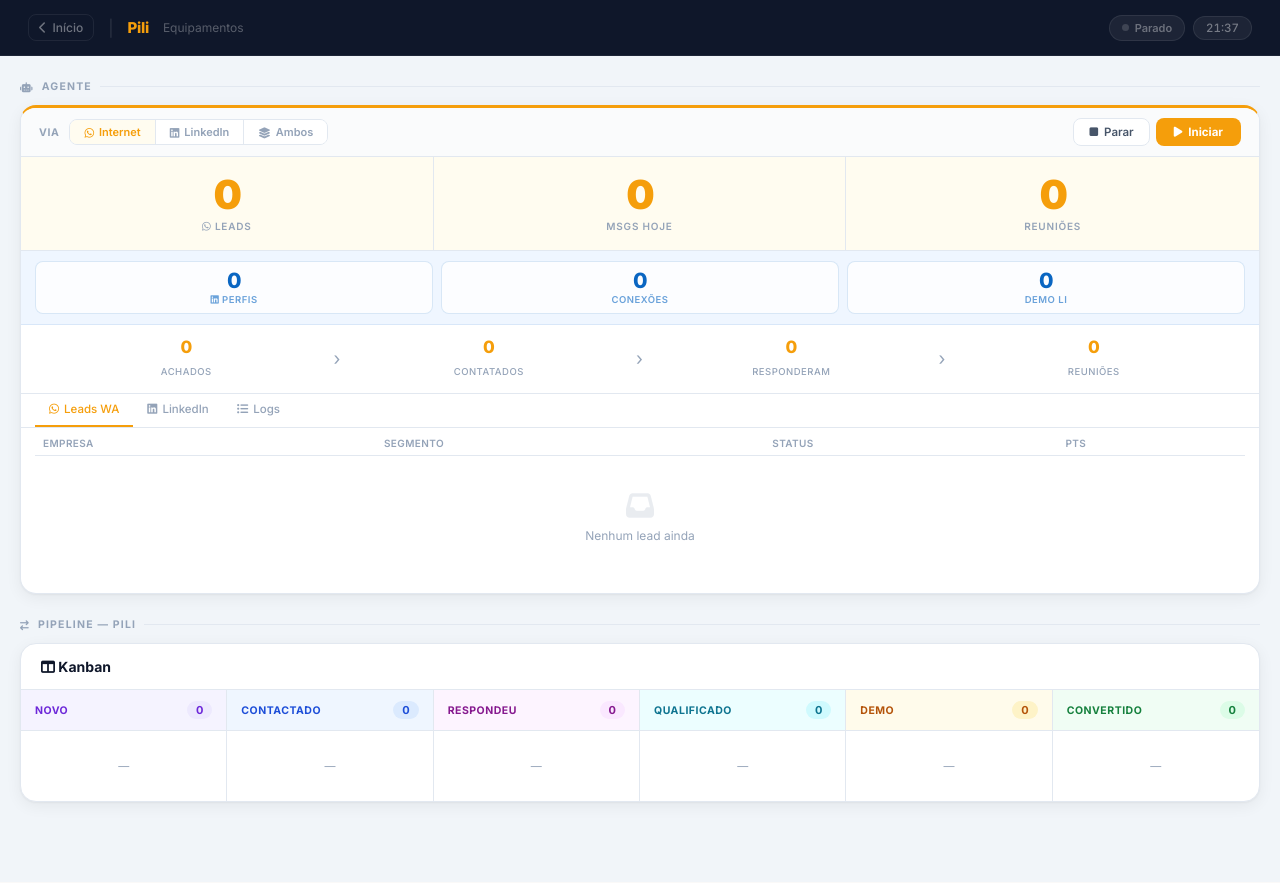
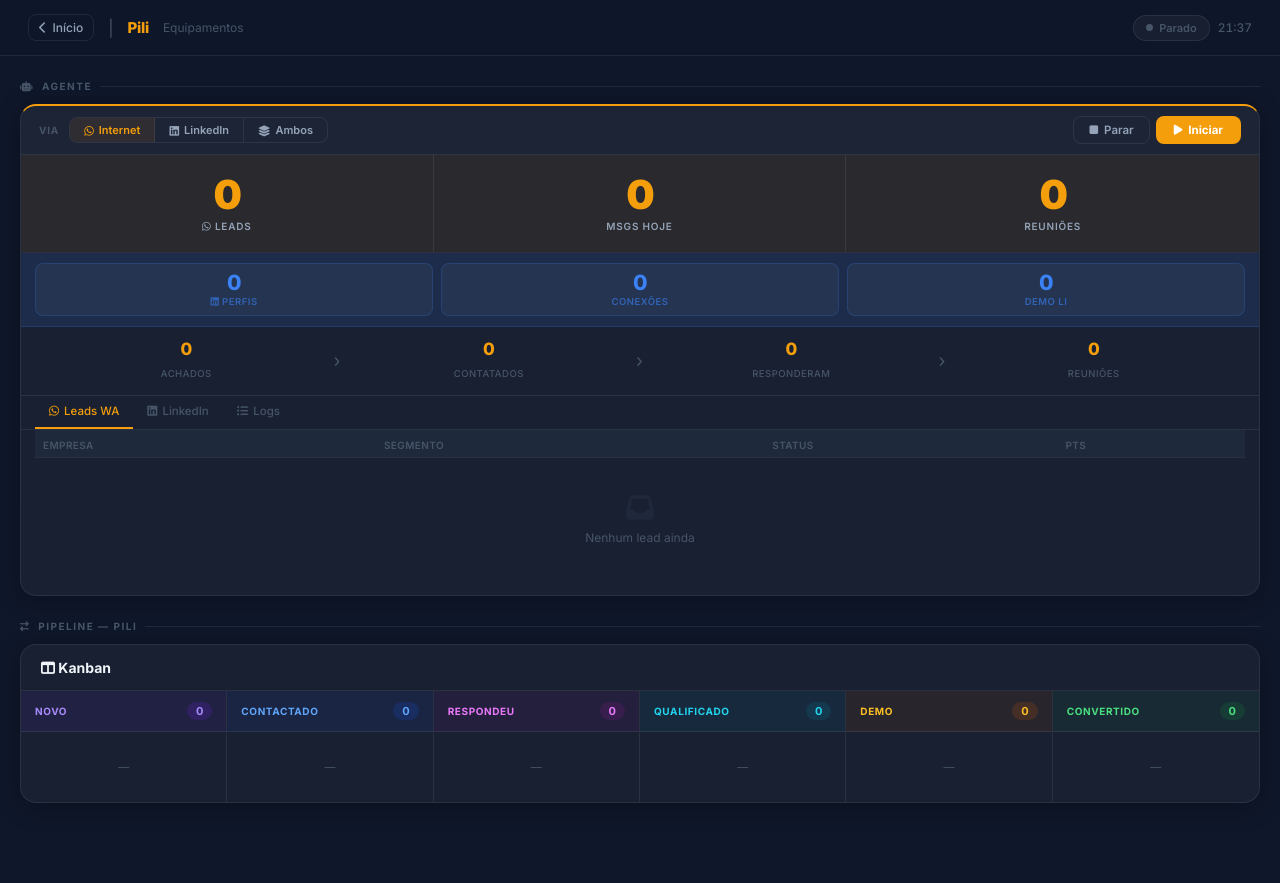
Before and after one commit to AndersD76/robo-comercial, a Flask app: page /pili in a window 1280 px wide. Before the commit the page ends 811 px from the top, so only its background shows below. Run offline with Flask 3, Linux system fonts and the light colour scheme; data that the repository does not hold is empty; some libraries are stand-ins or nearby versions.

Commit message:
fix: corrige diretório robo_prima (era robo_prisma) + dashboard dark theme
- _bot_dir: prisma -> pasta robo_prima (resolve erro 500 no start)
- dashboard.html: tema dark igual à landing (#0f172a, bordas rgba, chips neon)
- _BOT_CFG: adiciona color_dim para fundos sutis no dark mode

Co-Authored-By: Claude Sonnet 4.6 <noreply@anthropic.com>

```diff
--- a/app.py
+++ b/app.py
@@ -26,7 +26,10 @@ _procs: dict = {
 
 def _bot_dir(bot: str) -> str:
     base = os.path.dirname(os.path.abspath(__file__))
-    return os.path.join(base, f'robo_{bot}')
+    # pasta em disco usa nome curto: prisma -> prima
+    _map = {'prisma': 'prima', 'pili': 'pili'}
+    folder = _map.get(bot, bot)
+    return os.path.join(base, f'robo_{folder}')
 
 
 def _is_running(proc) -> bool:
@@ -198,13 +201,15 @@ def get_linkedin(schema: str, limite: int = 30) -> list:
 _BOT_CFG = {
     'prisma': {
         'name': 'Prisma', 'label': 'PrismaBiz',
-        'color': '#10b981', 'color_bg': '#f0fdf8',
-        'color_bd': 'rgba(16,185,129,.2)',
+        'color': '#10b981',
+        'color_dim': 'rgba(16,185,129,.08)',
+        'color_bd': 'rgba(16,185,129,.18)',
     },
     'pili': {
         'name': 'Pili', 'label': 'Equipamentos',
-        'color': '#f59e0b', 'color_bg': '#fffcf0',
-        'color_bd': 'rgba(245,158,11,.2)',
+        'color': '#f59e0b',
+        'color_dim': 'rgba(245,158,11,.08)',
+        'color_bd': 'rgba(245,158,11,.18)',
     },
 }
 
--- a/templates/dashboard.html
+++ b/templates/dashboard.html
@@ -11,155 +11,136 @@
     *, *::before, *::after { margin:0; padding:0; box-sizing:border-box; }
 
     :root {
-      --bg:     #f1f5f9;
-      --card:   #ffffff;
-      --border: #e2e8f0;
-      --text:   #0f172a;
-      --sub:    #475569;
-      --muted:  #94a3b8;
+      --bg:      #0f172a;
+      --surface: rgba(255,255,255,.04);
+      --surf2:   rgba(255,255,255,.06);
+      --border:  rgba(255,255,255,.08);
+      --border2: rgba(255,255,255,.12);
+      --text:    #f1f5f9;
+      --sub:     #94a3b8;
+      --muted:   #475569;
       --accent:      {{ color }};
-      --accent-bg:   {{ color_bg }};
+      --accent-dim:  {{ color_dim }};
       --accent-bd:   {{ color_bd }};
-      --li:    #0a66c2;
-      --li-bg: #eff6ff;
-      --li-bd: rgba(10,102,194,.15);
+      --li:    #3b82f6;
+      --li-dim: rgba(59,130,246,.12);
+      --li-bd: rgba(59,130,246,.2);
     }
 
     body { font-family:'Inter',sans-serif; background:var(--bg); color:var(--text); min-height:100vh; }
 
     /* ════ HEADER ════ */
     header {
-      background:#0f172a; height:56px;
-      display:flex; align-items:center; justify-content:space-between;
-      padding:0 28px;
-      position:sticky; top:0; z-index:200;
-      border-bottom:1px solid rgba(255,255,255,.06);
+      background:rgba(15,23,42,.95); backdrop-filter:blur(12px);
+      height:56px; display:flex; align-items:center; justify-content:space-between;
+      padding:0 28px; position:sticky; top:0; z-index:200;
+      border-bottom:1px solid var(--border);
     }
     .hdr-left { display:flex; align-items:center; gap:14px; }
     .back-btn {
       display:flex; align-items:center; gap:6px;
-      font-size:12px; color:rgba(255,255,255,.4); font-weight:500;
+      font-size:12px; color:var(--sub); font-weight:500;
       text-decoration:none; padding:5px 10px; border-radius:8px;
-      transition:all .15s; border:1px solid rgba(255,255,255,.07);
+      transition:all .15s; border:1px solid var(--border);
     }
-    .back-btn:hover { color:#fff; background:rgba(255,255,255,.06); border-color:rgba(255,255,255,.12); }
-    .hdr-sep { color:rgba(255,255,255,.12); }
+    .back-btn:hover { color:var(--text); background:var(--surf2); border-color:var(--border2); }
+    .hdr-sep { color:var(--muted); }
     .hdr-bot-name { font-size:15px; font-weight:800; color:var(--accent); letter-spacing:-.3px; }
-    .hdr-bot-sub  { font-size:12px; color:rgba(255,255,255,.3); }
+    .hdr-bot-sub  { font-size:12px; color:var(--muted); }
     .hdr-right { display:flex; align-items:center; gap:8px; }
-    .pill {
-      display:flex; align-items:center; gap:5px;
-      padding:4px 12px; border-radius:20px;
-      font-size:11.5px; font-weight:500;
-    }
-    .pill-clk { background:rgba(255,255,255,.06); color:rgba(255,255,255,.4); border:1px solid rgba(255,255,255,.08); font-variant-numeric:tabular-nums; }
+    .hdr-clock { font-size:12px; color:var(--muted); font-variant-numeric:tabular-nums; font-weight:500; }
 
     /* Status badge */
     .status-badge {
       display:flex; align-items:center; gap:6px;
       padding:5px 12px; border-radius:20px;
       font-size:11px; font-weight:600;
-      background:rgba(255,255,255,.06); color:rgba(255,255,255,.35);
-      border:1px solid rgba(255,255,255,.08);
-      transition:all .4s;
+      background:var(--surface); color:var(--muted);
+      border:1px solid var(--border); transition:all .4s;
     }
-    .status-badge.running {
-      background:rgba(34,197,94,.12); color:#4ade80;
-      border-color:rgba(34,197,94,.2);
-    }
-    .sdot {
-      width:7px; height:7px; border-radius:50%;
-      background:rgba(255,255,255,.15); transition:all .4s; flex-shrink:0;
-    }
-    .status-badge.running .sdot {
-      background:#22c55e; box-shadow:0 0 0 3px rgba(34,197,94,.2);
-      animation:pulse 1.4s infinite;
-    }
+    .status-badge.running { background:rgba(34,197,94,.1); color:#4ade80; border-color:rgba(34,197,94,.2); }
+    .sdot { width:7px; height:7px; border-radius:50%; background:var(--muted); transition:all .4s; flex-shrink:0; }
+    .status-badge.running .sdot { background:#22c55e; box-shadow:0 0 0 3px rgba(34,197,94,.18); animation:pulse 1.4s infinite; }
     @keyframes pulse { 0%,100%{opacity:1} 50%{opacity:.3} }
 
     /* ════ MAIN ════ */
     main { max-width:1400px; margin:0 auto; padding:24px 20px 80px; }
 
     .sec-title {
-      font-size:10.5px; font-weight:700; letter-spacing:1.2px;
+      font-size:10px; font-weight:700; letter-spacing:1.5px;
       text-transform:uppercase; color:var(--muted);
       margin-bottom:12px; display:flex; align-items:center; gap:8px;
     }
     .sec-title::after { content:''; flex:1; height:1px; background:var(--border); }
 
-    /* ════ BOT CARD ════ */
+    /* ════ CARD ════ */
     .bot-card {
-      background:var(--card); border:1px solid var(--border);
+      background:var(--surface); border:1px solid var(--border);
       border-radius:16px; overflow:hidden;
-      box-shadow:0 1px 2px rgba(0,0,0,.04), 0 4px 16px rgba(0,0,0,.06);
-      border-top:3px solid var(--accent);
+      box-shadow:0 4px 24px rgba(0,0,0,.3);
+      border-top:2px solid var(--accent);
       margin-bottom:24px;
     }
 
     /* Control bar */
     .ctrl-bar {
       display:flex; align-items:center; gap:10px; flex-wrap:wrap;
-      padding:10px 18px; background:#fafbfc;
+      padding:10px 18px; background:rgba(255,255,255,.02);
       border-bottom:1px solid var(--border);
     }
     .ctrl-label {
-      font-size:10.5px; font-weight:700; color:var(--muted);
-      text-transform:uppercase; letter-spacing:.6px; flex-shrink:0;
+      font-size:10px; font-weight:700; color:var(--muted);
+      text-transform:uppercase; letter-spacing:.8px; flex-shrink:0;
     }
-    .seg-ctrl {
-      display:flex; border:1px solid var(--border); border-radius:8px; overflow:hidden;
-    }
+    .seg-ctrl { display:flex; border:1px solid var(--border); border-radius:8px; overflow:hidden; }
     .seg-btn {
       font-family:inherit; font-size:11px; font-weight:600;
       padding:5px 14px; border:none; border-right:1px solid var(--border);
-      background:var(--card); color:var(--muted);
+      background:transparent; color:var(--sub);
       cursor:pointer; transition:all .15s;
       display:flex; align-items:center; gap:5px; white-space:nowrap;
     }
     .seg-btn:last-child { border-right:none; }
-    .seg-btn:hover { color:var(--sub); background:#f8fafc; }
-    .seg-btn.on { background:var(--accent-bg); color:var(--accent); }
+    .seg-btn:hover { color:var(--text); background:var(--surf2); }
+    .seg-btn.on { background:var(--accent-dim); color:var(--accent); }
     .ctrl-actions { display:flex; gap:6px; margin-left:auto; }
     .btn-stop {
       font-family:inherit; font-size:11.5px; font-weight:600;
       padding:6px 15px; border-radius:8px; cursor:pointer;
-      background:var(--card); color:var(--sub); border:1px solid var(--border);
+      background:transparent; color:var(--sub); border:1px solid var(--border);
       display:flex; align-items:center; gap:6px; transition:all .15s;
     }
-    .btn-stop:hover { background:#fef2f2; color:#dc2626; border-color:rgba(220,38,38,.25); }
+    .btn-stop:hover { background:rgba(239,68,68,.12); color:#f87171; border-color:rgba(239,68,68,.3); }
     .btn-start {
       font-family:inherit; font-size:11.5px; font-weight:700;
       padding:6px 18px; border-radius:8px; cursor:pointer;
       background:var(--accent); color:#fff; border:none;
       display:flex; align-items:center; gap:6px; transition:all .15s;
     }
-    .btn-start:hover { filter:brightness(1.07); box-shadow:0 3px 10px rgba(0,0,0,.15); transform:translateY(-1px); }
-    .btn-start:disabled, .btn-stop:disabled { opacity:.42; cursor:not-allowed; transform:none !important; box-shadow:none !important; }
+    .btn-start:hover { filter:brightness(1.1); box-shadow:0 4px 14px rgba(0,0,0,.3); transform:translateY(-1px); }
+    .btn-start:disabled, .btn-stop:disabled { opacity:.35; cursor:not-allowed; transform:none !important; box-shadow:none !important; }
 
     /* KPI row */
     .kpi-row { display:grid; grid-template-columns:repeat(3,1fr); border-bottom:1px solid var(--border); }
-    .kpi-box { padding:18px 12px; text-align:center; border-right:1px solid var(--border); background:var(--accent-bg); }
+    .kpi-box { padding:20px 12px; text-align:center; border-right:1px solid var(--border); background:var(--accent-dim); }
     .kpi-box:last-child { border-right:none; }
     .kpi-n { font-size:40px; font-weight:900; line-height:1; margin-bottom:5px; letter-spacing:-2px; color:var(--accent); }
-    .kpi-l { font-size:10px; font-weight:600; text-transform:uppercase; letter-spacing:.8px; color:var(--muted); }
+    .kpi-l { font-size:10px; font-weight:600; text-transform:uppercase; letter-spacing:.8px; color:var(--sub); }
 
     /* LinkedIn strip */
     .li-row {
       display:grid; grid-template-columns:repeat(3,1fr);
       gap:8px; padding:10px 14px;
-      background:var(--li-bg); border-bottom:1px solid rgba(10,102,194,.1);
+      background:var(--li-dim); border-bottom:1px solid var(--li-bd);
     }
-    .li-box { background:rgba(255,255,255,.8); border:1px solid var(--li-bd); border-radius:8px; padding:8px; text-align:center; }
+    .li-box { background:rgba(255,255,255,.04); border:1px solid var(--li-bd); border-radius:8px; padding:8px; text-align:center; }
     .li-n { font-size:21px; font-weight:800; color:var(--li); line-height:1; margin-bottom:3px; letter-spacing:-.5px; }
     .li-l { font-size:9.5px; font-weight:600; text-transform:uppercase; letter-spacing:.5px; color:var(--li); opacity:.6; }
 
     /* Funnel */
     .funnel-row { display:flex; padding:10px 14px; border-bottom:1px solid var(--border); }
     .fstep { flex:1; text-align:center; padding:4px 2px; position:relative; }
-    .fstep + .fstep::before {
-      content:'›'; position:absolute; left:-4px; top:50%;
-      transform:translateY(-50%); color:var(--muted); font-size:18px; line-height:1;
-    }
+    .fstep + .fstep::before { content:'›'; position:absolute; left:-4px; top:50%; transform:translateY(-50%); color:var(--muted); font-size:18px; line-height:1; }
     .fstep .fn { font-size:17px; font-weight:800; line-height:1; display:block; margin-bottom:3px; letter-spacing:-.5px; color:var(--accent); }
     .fstep .ft { font-size:9.5px; text-transform:uppercase; letter-spacing:.5px; color:var(--muted); font-weight:500; }
 
@@ -174,8 +155,8 @@
     }
     .tab-btn:hover { color:var(--sub); }
     .tab-btn.on { color:var(--accent); border-bottom-color:var(--accent); }
-    .tab-pane  { padding:0 14px 14px; }
-    .scroll-box{ max-height:240px; overflow-y:auto; }
+    .tab-pane { padding:0 14px 14px; }
+    .scroll-box { max-height:240px; overflow-y:auto; }
 
     /* Table */
     table { width:100%; border-collapse:collapse; font-size:12px; }
@@ -184,44 +165,40 @@
       color:var(--muted); font-weight:600; font-size:10px;
       letter-spacing:.4px; text-transform:uppercase;
       border-bottom:1px solid var(--border);
-      position:sticky; top:0; background:var(--card);
+      position:sticky; top:0; background:#1e293b;
     }
-    tbody td { padding:8px; border-bottom:1px solid #f1f5f9; }
+    tbody td { padding:8px; border-bottom:1px solid rgba(255,255,255,.04); color:var(--text); }
     tbody tr:last-child td { border-bottom:none; }
-    tbody tr:hover { background:#fafbfd; }
+    tbody tr:hover { background:rgba(255,255,255,.03); }
 
     .chip { display:inline-flex; align-items:center; gap:3px; padding:2px 8px; border-radius:20px; font-size:10px; font-weight:600; }
-    .c-novo  { background:#f1f5f9; color:#64748b; }
-    .c-cont  { background:#dbeafe; color:#1d4ed8; }
-    .c-resp  { background:#ede9fe; color:#6d28d9; }
-    .c-qualif{ background:#cffafe; color:#0e7490; }
-    .c-demo  { background:#fef3c7; color:#b45309; }
-    .c-conv  { background:#dcfce7; color:#15803d; }
+    .c-novo  { background:rgba(148,163,184,.12); color:#94a3b8; }
+    .c-cont  { background:rgba(59,130,246,.15);  color:#60a5fa; }
+    .c-resp  { background:rgba(139,92,246,.15);  color:#a78bfa; }
+    .c-qualif{ background:rgba(6,182,212,.15);   color:#22d3ee; }
+    .c-demo  { background:rgba(251,191,36,.15);  color:#fbbf24; }
+    .c-conv  { background:rgba(34,197,94,.15);   color:#4ade80; }
 
     .empty-state { text-align:center; padding:28px 16px; color:var(--muted); font-size:12px; }
-    .empty-state i { font-size:28px; display:block; margin-bottom:8px; opacity:.2; }
+    .empty-state i { font-size:28px; display:block; margin-bottom:8px; opacity:.15; }
 
     /* Log */
-    .log-item { display:flex; gap:8px; align-items:flex-start; padding:7px 0; border-bottom:1px solid #f1f5f9; font-size:11.5px; }
+    .log-item { display:flex; gap:8px; align-items:flex-start; padding:7px 0; border-bottom:1px solid rgba(255,255,255,.04); font-size:11.5px; }
     .log-item:last-child { border:none; }
     .lb { flex-shrink:0; padding:2px 7px; border-radius:4px; font-size:9.5px; font-weight:700; margin-top:1px; }
-    .lb-info   { background:#dbeafe; color:#1d4ed8; }
-    .lb-success{ background:#dcfce7; color:#15803d; }
-    .lb-warn   { background:#fef3c7; color:#b45309; }
-    .lb-error  { background:#fee2e2; color:#b91c1c; }
+    .lb-info   { background:rgba(59,130,246,.2);  color:#60a5fa; }
+    .lb-success{ background:rgba(34,197,94,.2);   color:#4ade80; }
+    .lb-warn   { background:rgba(251,191,36,.2);  color:#fbbf24; }
+    .lb-error  { background:rgba(239,68,68,.2);   color:#f87171; }
     .log-ts { color:var(--muted); font-size:10px; margin-left:auto; flex-shrink:0; white-space:nowrap; }
 
     /* ════ PIPELINE ════ */
     .pipe-wrap {
-      background:var(--card); border:1px solid var(--border);
+      background:var(--surface); border:1px solid var(--border);
       border-radius:16px; overflow:hidden;
-      box-shadow:0 1px 2px rgba(0,0,0,.04), 0 4px 16px rgba(0,0,0,.06);
+      box-shadow:0 4px 24px rgba(0,0,0,.3);
     }
-    .pipe-hd {
-      padding:14px 20px;
-      display:flex; align-items:center; justify-content:space-between;
-      border-bottom:1px solid var(--border);
-    }
+    .pipe-hd { padding:14px 20px; display:flex; align-items:center; justify-content:space-between; border-bottom:1px solid var(--border); }
     .pipe-hd-title { font-size:14px; font-weight:700; }
     .pipe-cnt { font-size:12px; color:var(--muted); }
 
@@ -231,21 +208,24 @@
     .col { border-right:1px solid var(--border); display:flex; flex-direction:column; }
     .col:last-child { border-right:none; }
     .col-hd { padding:11px 14px; display:flex; align-items:center; justify-content:space-between; border-bottom:1px solid var(--border); }
-    .col-name { font-size:10.5px; font-weight:700; text-transform:uppercase; letter-spacing:.5px; }
+    .col-name { font-size:10px; font-weight:700; text-transform:uppercase; letter-spacing:.6px; }
     .col-cnt  { font-size:11px; font-weight:700; padding:2px 9px; border-radius:20px; min-width:24px; text-align:center; }
 
-    .col-1 .col-hd{ background:#f5f3ff; } .col-1 .col-name{ color:#6d28d9; } .col-1 .col-cnt{ background:#ede9fe; color:#6d28d9; }
-    .col-2 .col-hd{ background:#eff6ff; } .col-2 .col-name{ color:#1d4ed8; } .col-2 .col-cnt{ background:#dbeafe; color:#1d4ed8; }
-    .col-3 .col-hd{ background:#fdf4ff; } .col-3 .col-name{ color:#86198f; } .col-3 .col-cnt{ background:#fae8ff; color:#86198f; }
-    .col-4 .col-hd{ background:#ecfeff; } .col-4 .col-name{ color:#0e7490; } .col-4 .col-cnt{ background:#cffafe; color:#0e7490; }
-    .col-5 .col-hd{ background:#fffbeb; } .col-5 .col-name{ color:#b45309; } .col-5 .col-cnt{ background:#fef3c7; color:#b45309; }
-    .col-6 .col-hd{ background:#f0fdf4; } .col-6 .col-name{ color:#15803d; } .col-6 .col-cnt{ background:#dcfce7; color:#15803d; }
+    .col-1 .col-hd{ background:rgba(109,40,217,.1); } .col-1 .col-name{ color:#a78bfa; } .col-1 .col-cnt{ background:rgba(109,40,217,.2); color:#a78bfa; }
+    .col-2 .col-hd{ background:rgba(29,78,216,.1);  } .col-2 .col-name{ color:#60a5fa; } .col-2 .col-cnt{ background:rgba(29,78,216,.2);  color:#60a5fa; }
+    .col-3 .col-hd{ background:rgba(134,25,143,.1); } .col-3 .col-name{ color:#e879f9; } .col-3 .col-cnt{ background:rgba(134,25,143,.2); color:#e879f9; }
+    .col-4 .col-hd{ background:rgba(14,116,144,.1); } .col-4 .col-name{ color:#22d3ee; } .col-4 .col-cnt{ background:rgba(14,116,144,.2); color:#22d3ee; }
+    .col-5 .col-hd{ background:rgba(180,83,9,.1);   } .col-5 .col-name{ color:#fbbf24; } .col-5 .col-cnt{ background:rgba(180,83,9,.2);   color:#fbbf24; }
+    .col-6 .col-hd{ background:rgba(21,128,61,.1);  } .col-6 .col-name{ color:#4ade80; } .col-6 .col-cnt{ background:rgba(21,128,61,.2);  color:#4ade80; }
 
     .col-body { padding:8px; display:flex; flex-direction:column; gap:7px; max-height:380px; overflow-y:auto; flex:1; }
 
-    .lcard { background:var(--bg); border:1px solid var(--border); border-radius:9px; padding:10px 11px; cursor:pointer; transition:all .15s; }
-    .lcard:hover { border-color:#94a3b8; box-shadow:0 4px 14px rgba(0,0,0,.09); transform:translateY(-1px); }
-    .lcard-name { font-size:12px; font-weight:600; line-height:1.3; margin-bottom:2px; }
+    .lcard {
+      background:rgba(255,255,255,.04); border:1px solid var(--border);
+      border-radius:9px; padding:10px 11px; cursor:pointer; transition:all .15s;
+    }
+    .lcard:hover { border-color:rgba(255,255,255,.18); background:rgba(255,255,255,.07); transform:translateY(-1px); }
+    .lcard-name { font-size:12px; font-weight:600; line-height:1.3; margin-bottom:2px; color:var(--text); }
     .lcard-seg  { font-size:10.5px; color:var(--muted); margin-bottom:5px; }
     .lcard-foot { display:flex; align-items:center; justify-content:space-between; }
     .lcard-msgs { font-size:10.5px; color:var(--muted); margin-top:3px; }
@@ -253,9 +233,9 @@
     .col-empty  { padding:20px 14px; text-align:center; color:var(--muted); font-size:11px; }
 
     /* Modal */
-    .overlay { display:none; position:fixed; inset:0; background:rgba(15,23,42,.55); backdrop-filter:blur(4px); z-index:500; align-items:center; justify-content:center; }
+    .overlay { display:none; position:fixed; inset:0; background:rgba(2,6,23,.7); backdrop-filter:blur(6px); z-index:500; align-items:center; justify-content:center; }
     .overlay.open { display:flex; }
-    .modal { background:var(--card); border:1px solid var(--border); border-radius:16px; width:520px; max-width:95vw; max-height:88vh; overflow-y:auto; padding:28px; box-shadow:0 24px 64px rgba(0,0,0,.2); }
+    .modal { background:#1e293b; border:1px solid var(--border2); border-radius:16px; width:520px; max-width:95vw; max-height:88vh; overflow-y:auto; padding:28px; box-shadow:0 32px 80px rgba(0,0,0,.6); }
     .modal-hd { display:flex; justify-content:space-between; align-items:center; margin-bottom:22px; }
     .modal-hd h3 { font-size:17px; font-weight:700; }
     .modal-close { background:none; border:none; font-size:18px; cursor:pointer; color:var(--muted); }
@@ -265,13 +245,12 @@
 
     ::-webkit-scrollbar { width:4px; height:4px; }
     ::-webkit-scrollbar-track { background:transparent; }
-    ::-webkit-scrollbar-thumb { background:#cbd5e1; border-radius:10px; }
-    ::-webkit-scrollbar-thumb:hover { background:#94a3b8; }
+    ::-webkit-scrollbar-thumb { background:rgba(255,255,255,.12); border-radius:10px; }
+    ::-webkit-scrollbar-thumb:hover { background:rgba(255,255,255,.22); }
   </style>
 </head>
 <body>
 
-<!-- ════ HEADER ════ -->
 <header>
   <div class="hdr-left">
     <a href="/" class="back-btn"><i class="fa fa-chevron-left"></i> Início</a>
@@ -284,13 +263,12 @@
       <div class="sdot"></div>
       <span id="status-txt">Parado</span>
     </div>
-    <div class="pill pill-clk" id="clock">--:--</div>
+    <div class="hdr-clock" id="clock">--:--</div>
   </div>
 </header>
 
 <main>
 
-  <!-- ════ BOT CARD ════ -->
   <div class="sec-title"><i class="fa fa-robot" style="font-size:10px"></i>Agente</div>
   <div class="bot-card">
 
@@ -370,7 +348,6 @@
     </div>
   </div>
 
-  <!-- ════ PIPELINE ════ -->
   <div class="sec-title"><i class="fa fa-arrow-right-arrow-left" style="font-size:10px"></i>Pipeline — {{ name }}</div>
   <div class="pipe-wrap">
     <div class="pipe-hd">
@@ -391,7 +368,6 @@
 
 </main>
 
-<!-- Modal -->
 <div class="overlay" id="overlay" onclick="closeModal(event)">
   <div class="modal">
     <div class="modal-hd">
@@ -406,11 +382,9 @@
 const BOT = '{{ bot }}';
 let _tipo = 'wa';
 
-// Clock
 function tick(){ document.getElementById('clock').textContent=new Date().toLocaleTimeString('pt-BR',{hour:'2-digit',minute:'2-digit'}); }
 tick(); setInterval(tick,10000);
 
-// Tabs
 function goTab(panel,btn){
   ['wa','li','log'].forEach(t=>{ const el=document.getElementById(`tab-${t}`); if(el) el.style.display=t===panel?'':'none'; });
   document.querySelectorAll('.tab-btn').forEach(b=>b.classList.remove('on'));
@@ -420,14 +394,12 @@ function goTab(panel,btn){
   if(panel==='log') loadLog();
 }
 
-// Tipo selector
 function setTipo(tipo,btn){
   _tipo=tipo;
   document.querySelectorAll('#seg-ctrl .seg-btn').forEach(b=>b.classList.remove('on'));
   btn.classList.add('on');
 }
 
-// Chips
 function statusChip(s,d){
   if(d==='confirmado') return '<span class="chip c-demo">📅 Demo</span>';
   if(s==='convertido') return '<span class="chip c-conv">Convertido</span>';
@@ -450,7 +422,6 @@ function lbCls(t=''){
   return 'lb-info';
 }
 
-// Load data
 function loadWA(){
   fetch(`/api/${BOT}/leads`).then(r=>r.json()).then(d=>{
     const tb=document.getElementById('wa-tb');
@@ -486,7 +457,6 @@ function loadLog(){
   }).catch(()=>{});
 }
 
-// Stats refresh
 function refreshStats(){
   fetch(`/api/${BOT}/stats`).then(r=>r.json()).then(d=>{
     document.getElementById('kpi-leads').textContent=d.total_leads;
@@ -502,7 +472,6 @@ function refreshStats(){
   }).catch(()=>{});
 }
 
-// Pipeline (this bot only)
 const STAGES=['novo','contactada','respondeu','qualificado','demo','convertido'];
 function loadPipe(){
   fetch(`/api/pipeline?bot=${BOT}`).then(r=>r.json()).then(data=>{
@@ -528,7 +497,6 @@ function loadPipe(){
   }).catch(()=>{});
 }
 
-// Bot controls
 function botFetch(canal,action){
   return fetch(`/api/${BOT}/${action}`,{
     method:'POST',
@@ -538,16 +506,12 @@ function botFetch(canal,action){
 }
 function botStartSel(btn){
   btn.disabled=true;
-  const calls=_tipo==='all'
-    ?[botFetch('wa','start'),botFetch('li','start')]
-    :[botFetch(_tipo,'start')];
+  const calls=_tipo==='all'?[botFetch('wa','start'),botFetch('li','start')]:[botFetch(_tipo,'start')];
   Promise.all(calls).then(()=>{btn.disabled=false;loadBotStatus();}).catch(()=>{btn.disabled=false;});
 }
 function botStopSel(btn){
   btn.disabled=true;
-  const calls=_tipo==='all'
-    ?[botFetch('wa','stop'),botFetch('li','stop')]
-    :[botFetch(_tipo,'stop')];
+  const calls=_tipo==='all'?[botFetch('wa','stop'),botFetch('li','stop')]:[botFetch(_tipo,'stop')];
   Promise.all(calls).then(()=>{btn.disabled=false;loadBotStatus();}).catch(()=>{btn.disabled=false;});
 }
 function loadBotStatus(){
@@ -567,7 +531,6 @@ function loadBotStatus(){
   }).catch(()=>{});
 }
 
-// Modal
 function openLead(l){
   document.getElementById('modal-title').textContent=l.nome_fantasia||'Lead';
   const fmt=v=>v?new Date(v).toLocaleString('pt-BR'):'—';
@@ -585,7 +548,6 @@ function openLead(l){
 }
 function closeModal(e){ if(e.target===document.getElementById('overlay')) document.getElementById('overlay').classList.remove('open'); }
 
-// Init
 loadWA();
 loadPipe();
 loadBotStatus();
```
